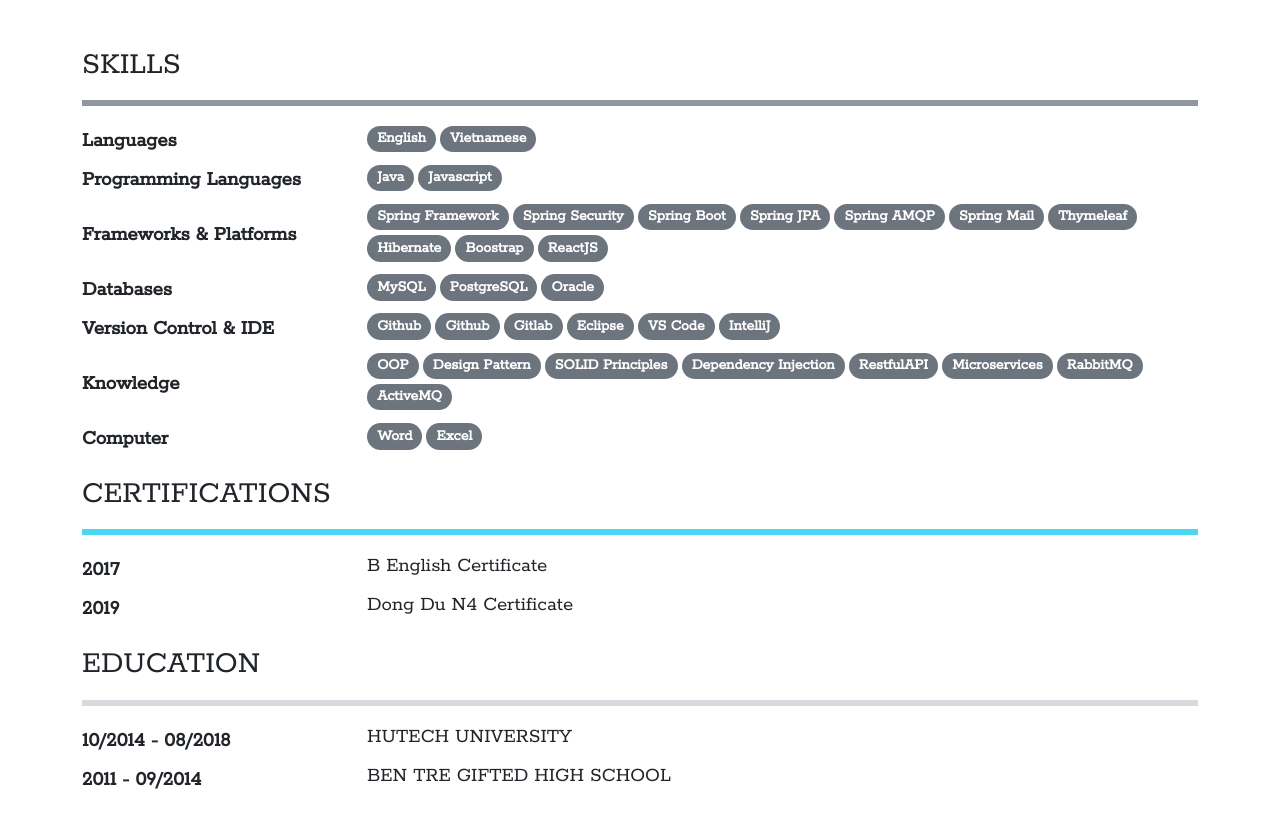
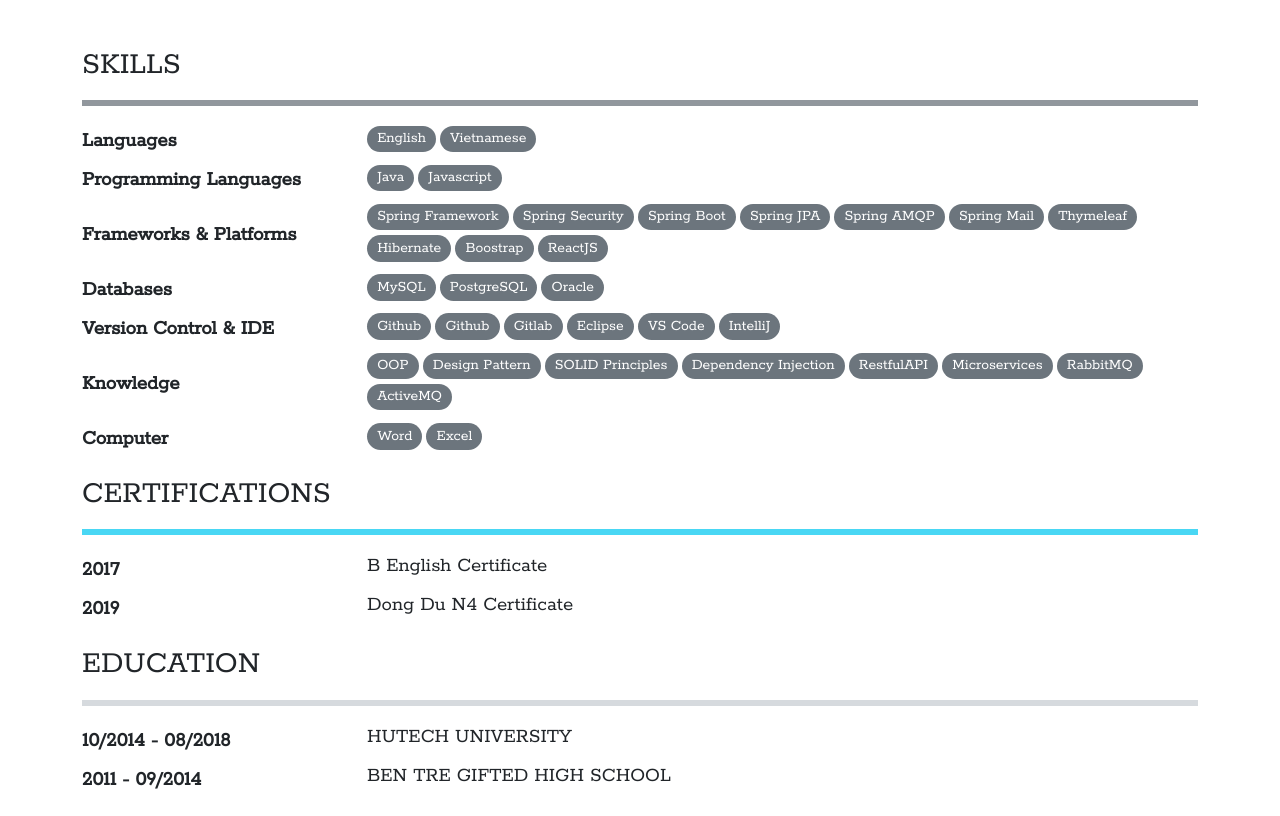
Before and after one commit to ngocnhan-tran1996/ngocnhan-tran1996.github.io, a React (Vite) app: page / in a window 1280 px wide. Shown: the part 1228-2044 px from the top of the page. Built offline with nearby package versions, Linux system fonts and the light colour scheme.

Commit message:
docs: update

```diff
--- a/src/Fragment.tsx
+++ b/src/Fragment.tsx
@@ -21,7 +21,7 @@
 
 export function BadgeFragment({ value }: { value: string }) {
 
-  return <span className="badge rounded-pill text-bg-secondary me-1">{value}</span>
+  return <span className="badge rounded-pill text-bg-secondary fw-normal me-1">{value}</span>
 }
 
 export interface SectionProperty {
```
